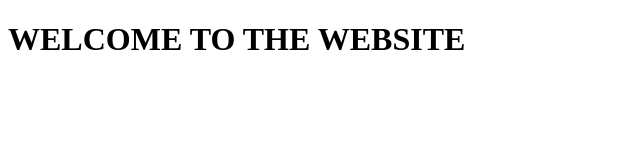
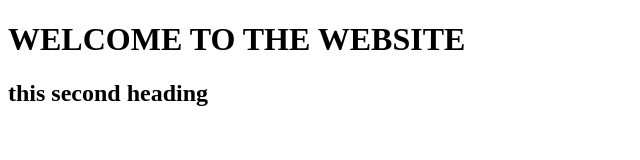
Before and after one commit to zainalijoyo73-source/PITP-Batch-2, a plain HTML site: page index.html in a window 1280 px wide. Shown: the whole page, without its empty margins (0-640 px from the left). Drawn offline with Linux system fonts and the light colour scheme.

Commit message:
new commit

```diff
--- a/index.html
+++ b/index.html
@@ -7,5 +7,6 @@
 </head>
 <body>
     <h1>WELCOME TO THE WEBSITE</h1>
+    <h2>this second heading</h2>
 </body>
 </html>
```
